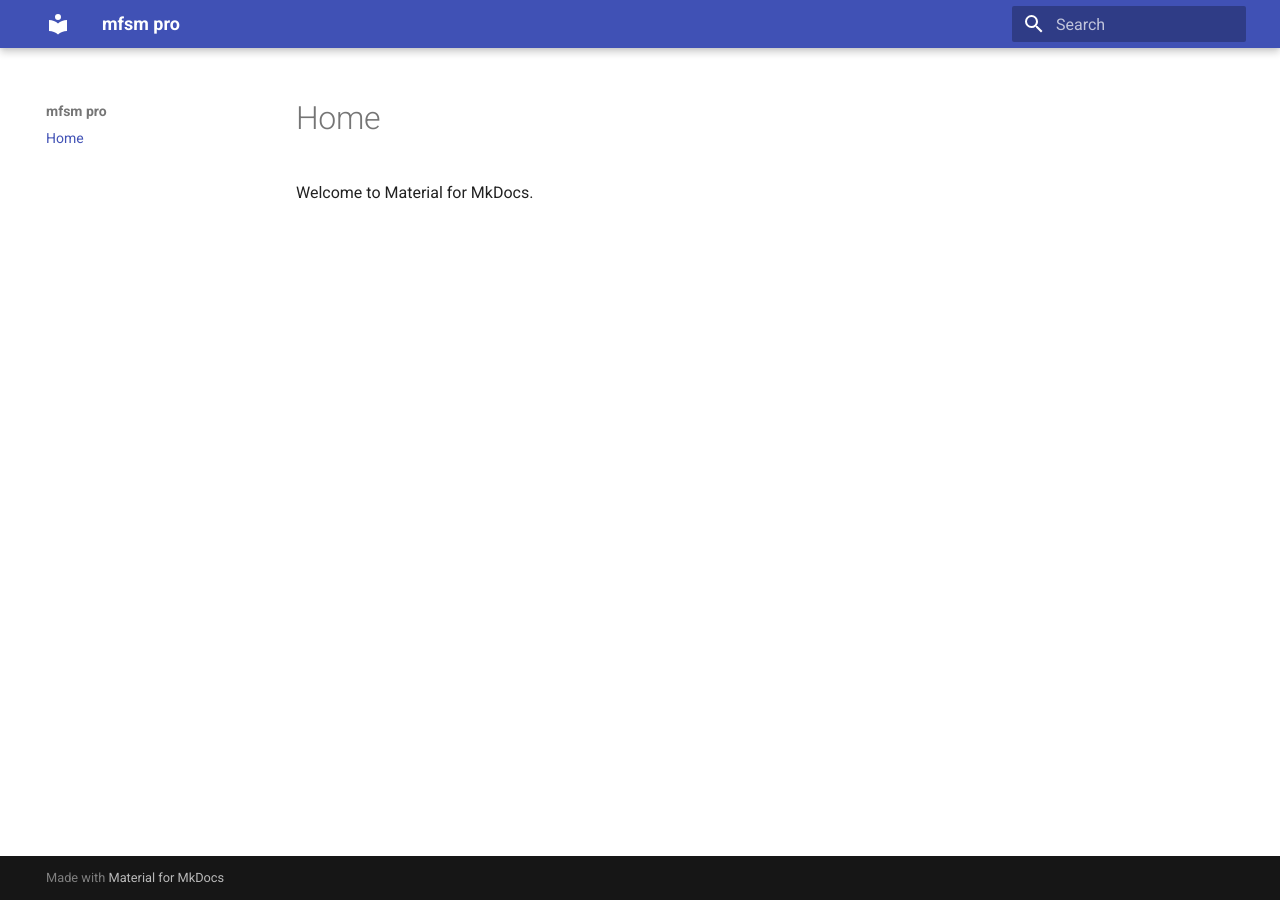
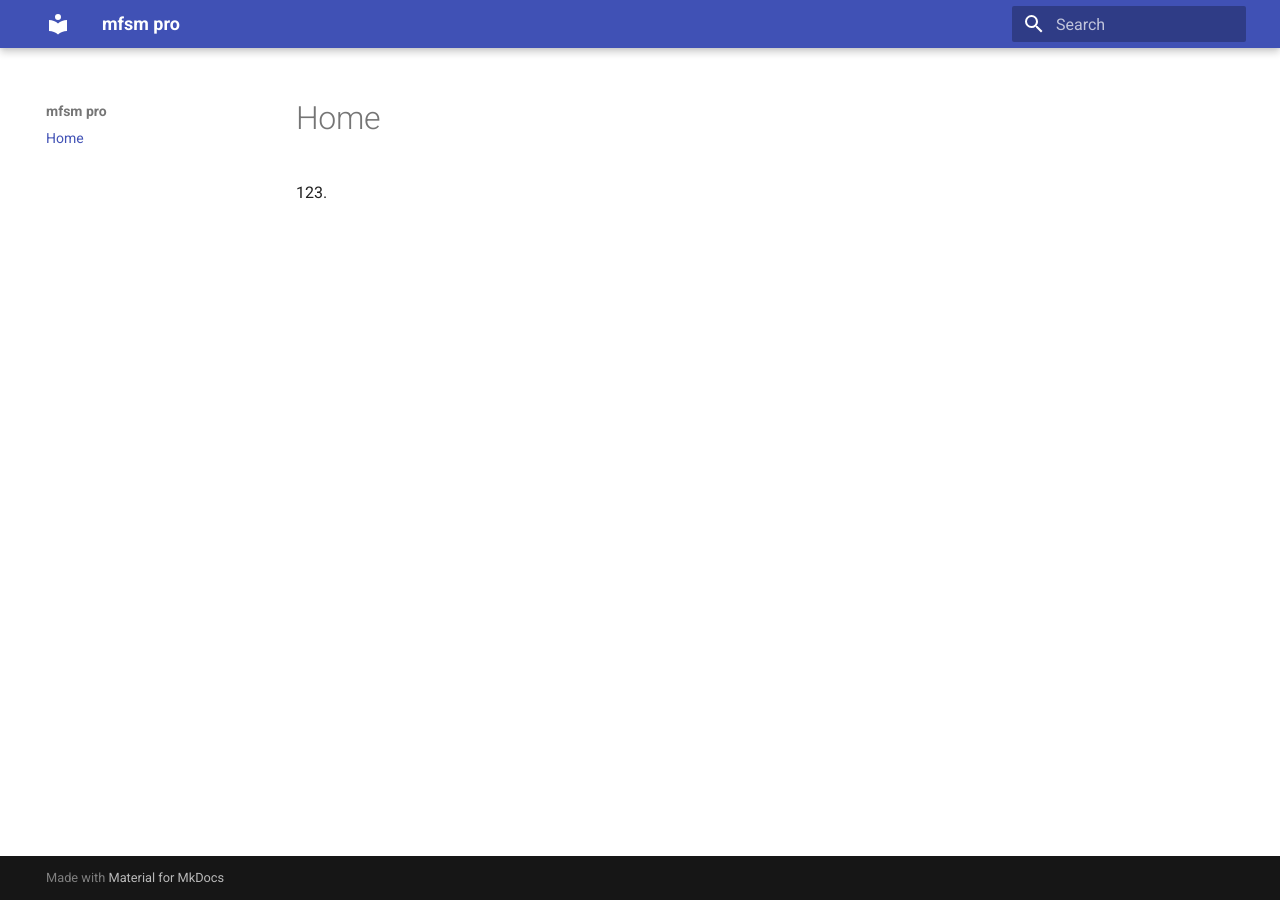
Before and after one commit to amerkhanov/mfsm, an MkDocs documentation site: the page built from docs/index.md, in a window 1280 px wide. Built offline with MkDocs 1.6.1 and Material for MkDocs 9.7.7, drawn with Linux system fonts in a browser that asks for light colours.

Commit message:
Update index.md

```diff
--- a/docs/index.md
+++ b/docs/index.md
@@ -1,6 +1,6 @@
 ---
-title: Material for MkDocs
-ᴴₒᴴₒᴴₒ: false
+title: test
+ᴴₒᴴₒᴴₒ: true
 ---
 
-Welcome to Material for MkDocs.
+123.
```
